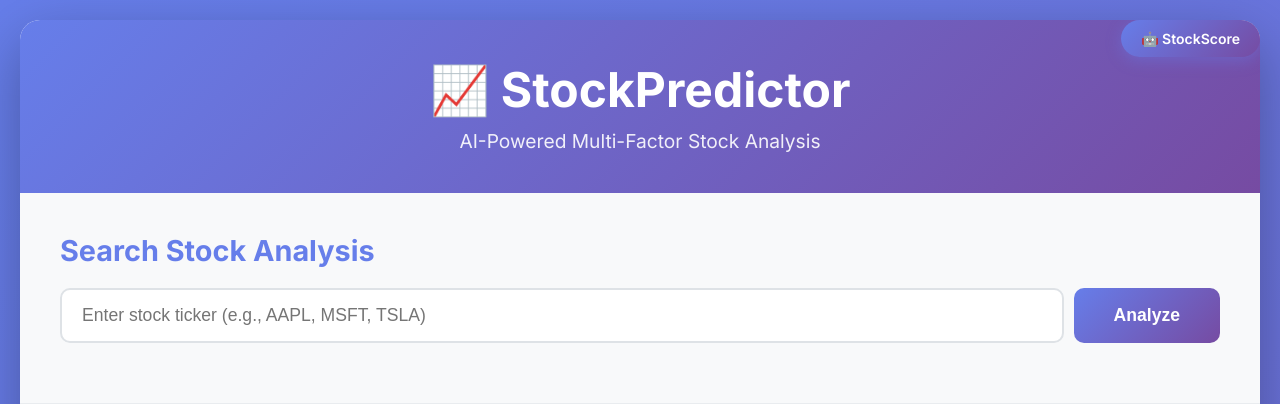
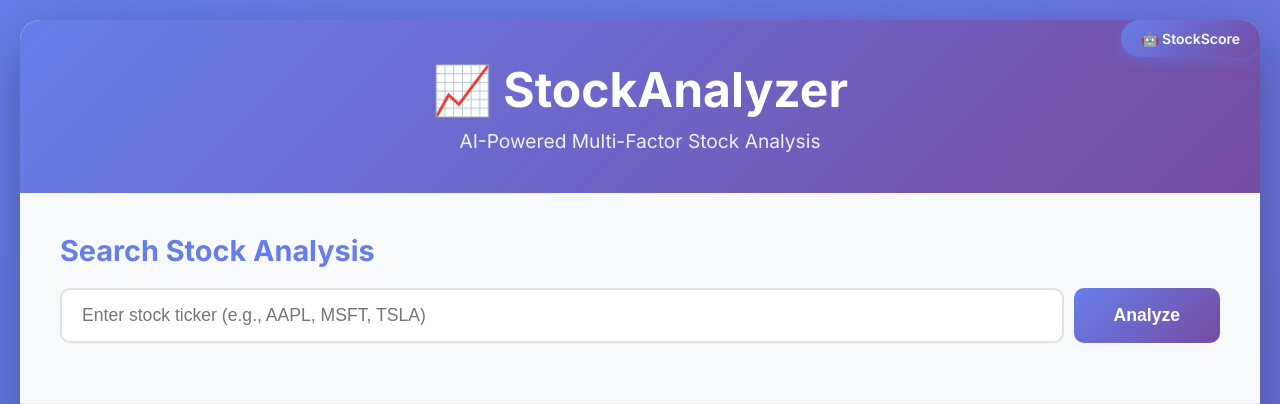
Before and after one commit to rishijajee/StockPredictor, a Flask app: page / in a window 1280 px wide. Shown: the top 404 px of the page. Run offline with Flask 3, Linux system fonts and the light colour scheme; data that the repository does not hold is empty.

Commit message:
Update branding from StockPredictor to StockAnalyzer
Changed the title and main heading in the home page to reflect the new project name StockAnalyzer.

🤖 Generated with [Claude Code](https://claude.com/claude-code)

Co-Authored-By: Claude <noreply@anthropic.com>

```diff
--- a/templates/index.html
+++ b/templates/index.html
@@ -3,7 +3,7 @@
 <head>
     <meta charset="UTF-8">
     <meta name="viewport" content="width=device-width, initial-scale=1.0">
-    <title>StockPredictor - AI-Powered Stock Analysis</title>
+    <title>StockAnalyzer - AI-Powered Stock Analysis</title>
     <link rel="stylesheet" href="/static/css/style.css">
     <link href="https://fonts.googleapis.com/css2?family=Inter:wght@300;400;500;600;700&display=swap" rel="stylesheet">
 </head>
@@ -13,7 +13,7 @@
             <a href="/stockscore" style="position: absolute; top: 0; right: 0; padding: 10px 20px; background: linear-gradient(135deg, #667eea 0%, #764ba2 100%); color: white; text-decoration: none; border-radius: 20px; font-weight: 600; font-size: 14px; box-shadow: 0 4px 15px rgba(102, 126, 234, 0.4);">
                 🤖 StockScore
             </a>
-            <h1>📈 StockPredictor</h1>
+            <h1>📈 StockAnalyzer</h1>
             <p class="subtitle">AI-Powered Multi-Factor Stock Analysis</p>
         </header>
 
```
